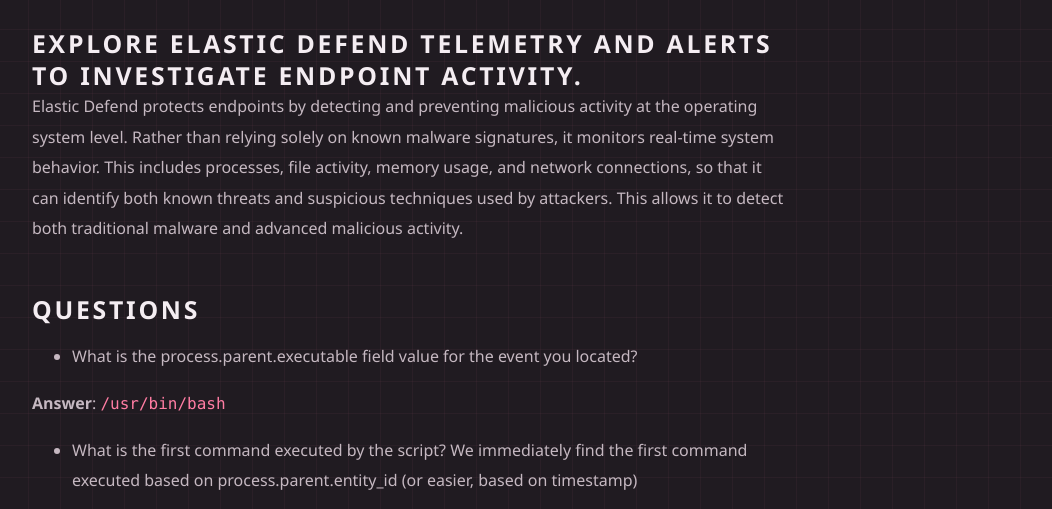
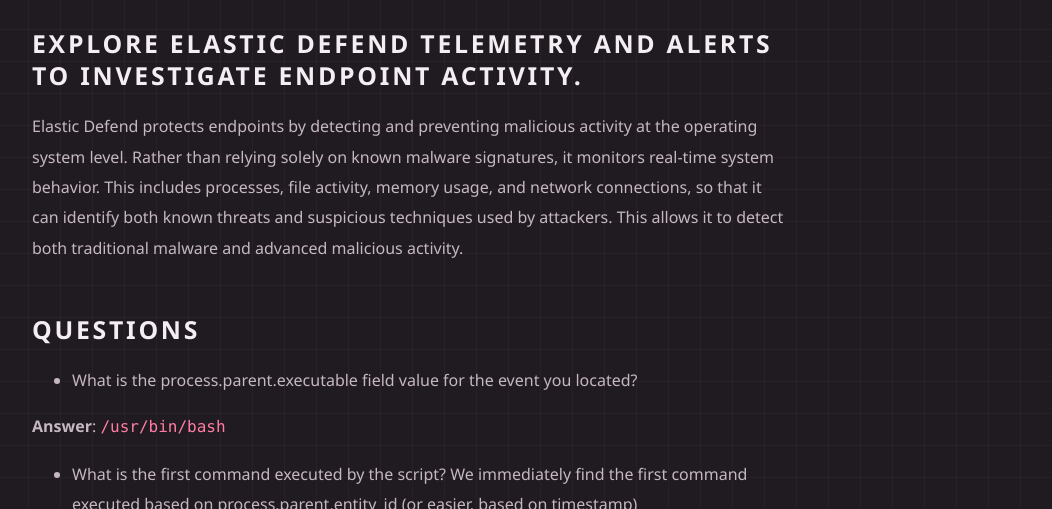
Before and after one commit to faviconico1910/faviconico1910.github.io, a website: page posts/elastic-defend/elastic-defend.md.html in a window 1280 px wide. Shown: the part 227-736 px from the top of the page, without its empty margins (228-1280 px from the left). Drawn offline with Linux system fonts and the light colour scheme.

Commit message:
Improve article heading spacing

```diff
--- a/style.css
+++ b/style.css
@@ -416,6 +416,7 @@
 
 .article-content h2 {
   margin-top: 2em;
+  margin-bottom: 0.8em;
   font-size: 1.55rem;
 }
 
```
